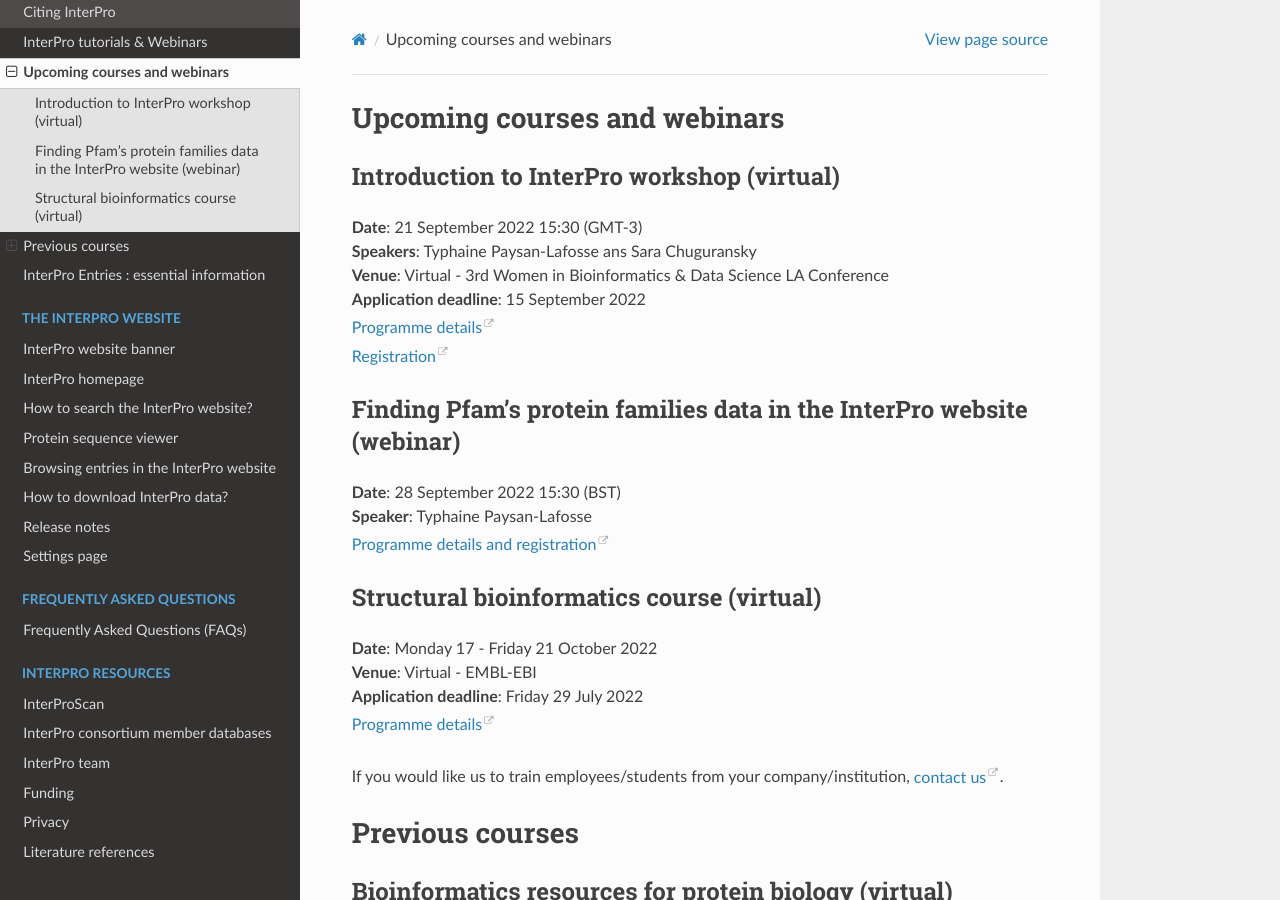
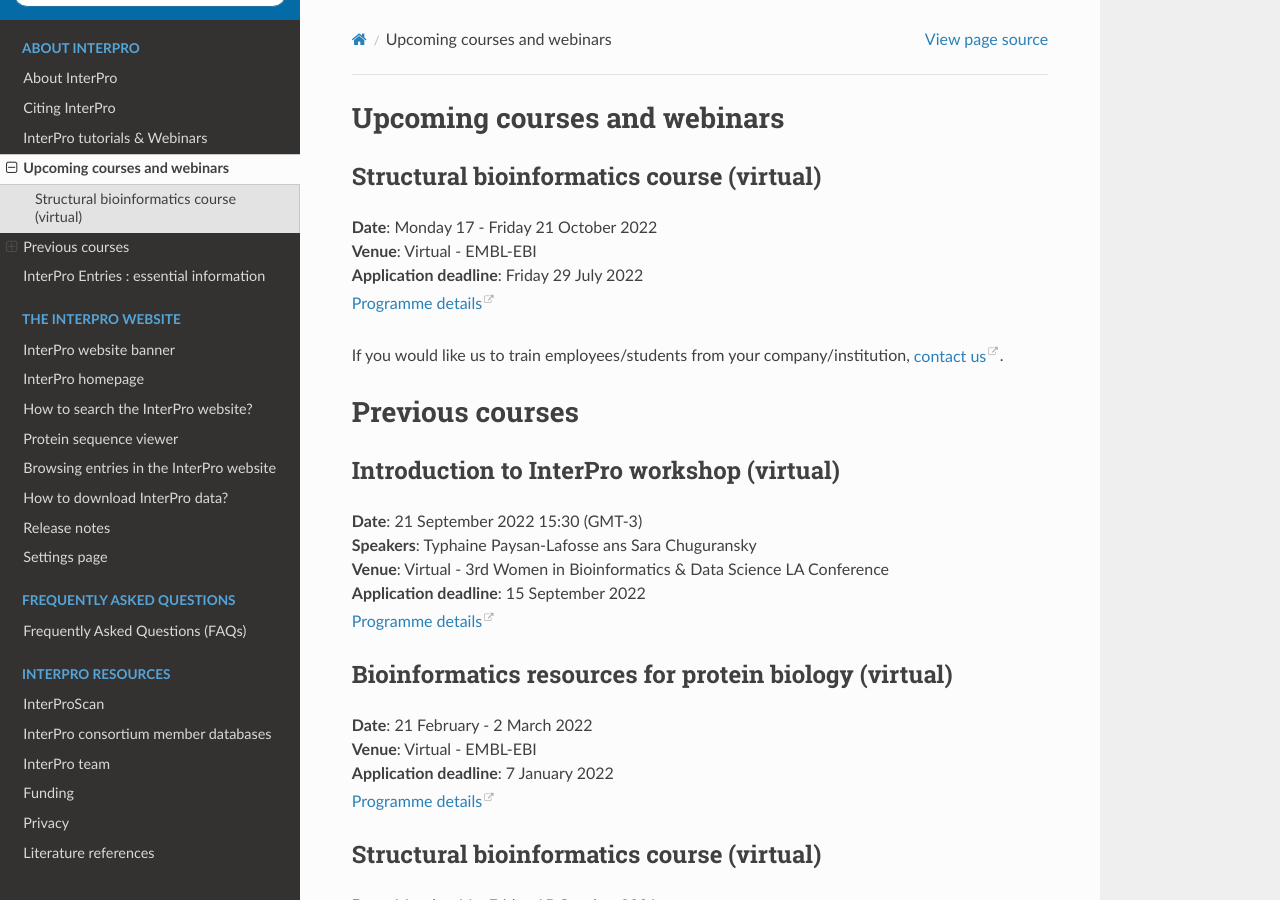
Before and after one commit to ProteinsWebTeam/interpro-docs, a Sphinx documentation site: the page built from docs/training.rst, in a window 1280 px wide and 900 px high. Built offline with Sphinx 7.4.7 and the Read the Docs theme 2.0.0, drawn with Linux system fonts in a browser that asks for light colours.

Commit message:
update training sections

```diff
--- a/README.rst
+++ b/README.rst
@@ -29,10 +29,10 @@
 How to Contribute
 *****************
 
-Please get in touch with us at interpro-help@ebi.ac.uk with details of how you'd like to help and we'll get back to you.
+Please get in touch with us at interhelp@ebi.ac.uk with details of how you'd like to help and we'll get back to you.
 
 *******
 Contact
 *******
 
-interpro-help@ebi.ac.uk
+interhelp@ebi.ac.uk
--- a/docs/training.rst
+++ b/docs/training.rst
@@ -1,26 +1,6 @@
 ################################
 Upcoming courses and webinars
 ################################
-
-************************************************************************
-Introduction to InterPro workshop (virtual)
-************************************************************************
-
-| **Date**:  21 September 2022 15:30 (GMT-3)
-| **Speakers**: Typhaine Paysan-Lafosse ans Sara Chuguransky
-| **Venue**:  Virtual - 3rd Women in Bioinformatics & Data Science LA Conference
-| **Application deadline**: 15 September 2022
-| `Programme details <https://wbds.la/conferences/3WBDSLAC/workshops.html#>`_
-| `Registration <https://wbds.la/conferences/3WBDSLAC/registration.html>`_
-
-************************************************************************
-Finding Pfam's protein families data in the InterPro website (webinar)
-************************************************************************
-
-| **Date**:  28 September 2022 15:30 (BST)
-| **Speaker**: Typhaine Paysan-Lafosse
-| `Programme details and registration <https://www.ebi.ac.uk/training/events/finding-pfam-protein-families-data-interpro-website/>`_
-
 
 ************************************************************************
 Structural bioinformatics course (virtual)
--- a/docs/tutorials_webinars.rst
+++ b/docs/tutorials_webinars.rst
@@ -20,6 +20,7 @@
 
 Recorded webinars related to InterPro are available online:
 
+- `Finding Pfam's protein families data in the InterPro website <https://www.ebi.ac.uk/training/events/finding-pfam-protein-families-data-interpro-website>`_
 - `A guide to proteomics data analysis using UniProt and InterPro <https://www.ebi.ac.uk/training/events/guide-proteomics-data-analysis-using-uniprot-and-interpro/>`_
 - `Understanding InterPro families, domains and functions <https://www.ebi.ac.uk/training/online/course/understanding-interpro-families-domains-and-functions>`_
 - `Using the InterPro website in your research <https://www.ebi.ac.uk/training/online/course/using-interpro-website-your-research>`_
```
Also changed, not shown: other parts of docs/training.rst (+10 -0 lines).
